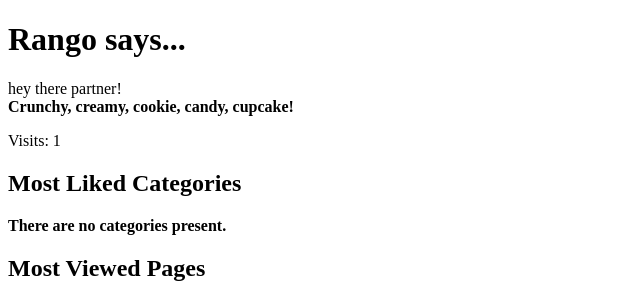
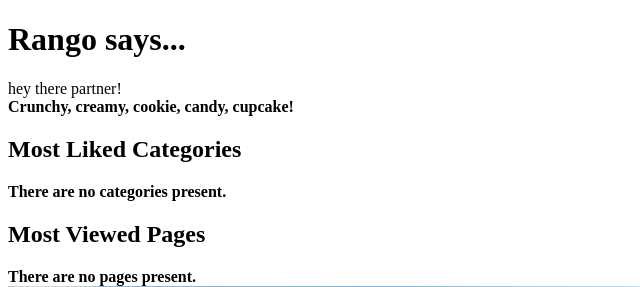
Before and after one commit to clarenous/tango_with_django_project, a Django app: page / in a window 1280 px wide. Shown: the top 287 px of the page, without its empty margins (0-640 px from the left). Run offline with Django 3.2, Linux system fonts and the light colour scheme; data that the repository does not hold is empty.

Commit message:
chapter 10: tests passed

```diff
--- a/rango/views.py
+++ b/rango/views.py
@@ -19,10 +19,8 @@ def index(request):
         'boldmessage': 'Crunchy, creamy, cookie, candy, cupcake!',
         'categories': category_list,
         'pages': page_list,
-        'visits': int(request.COOKIES.get('visits', '1')),
     }
     visitor_cookie_handler(request)
-    context_dict['visits'] = request.session['visits']
     response = render(request, 'rango/index.html', context=context_dict)
     return response
 
--- a/templates/rango/index.html
+++ b/templates/rango/index.html
@@ -16,7 +16,6 @@
         {% endif %}
         <br/>
         <strong>{{ boldmessage }}</strong><br/>
-        <p>Visits: {{ visits }}</p>
     </div>
     <h2>Most Liked Categories</h2>
     <div>
```
Also changed, not shown: 1 other file.
